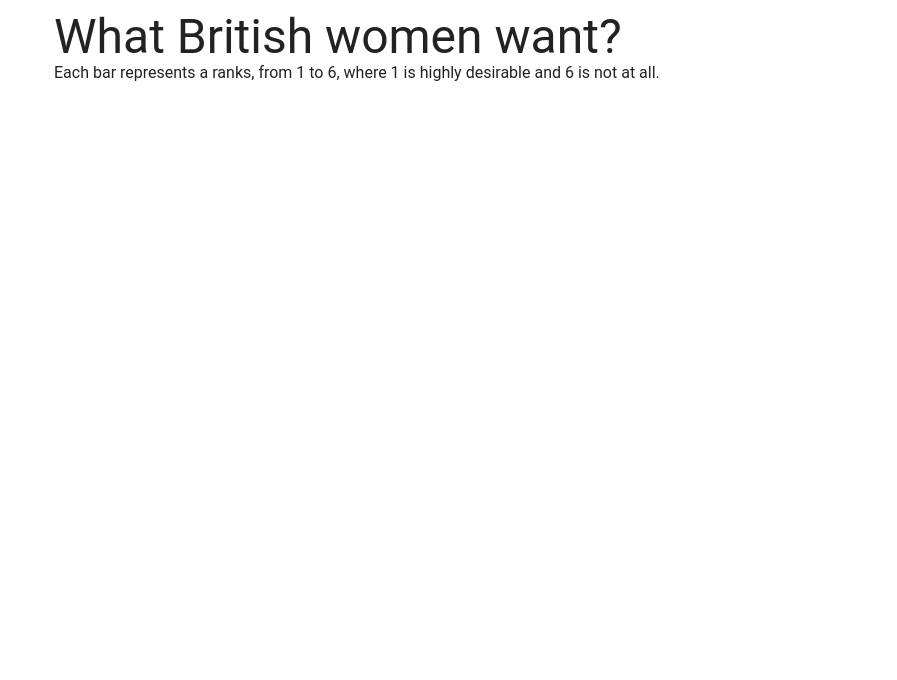
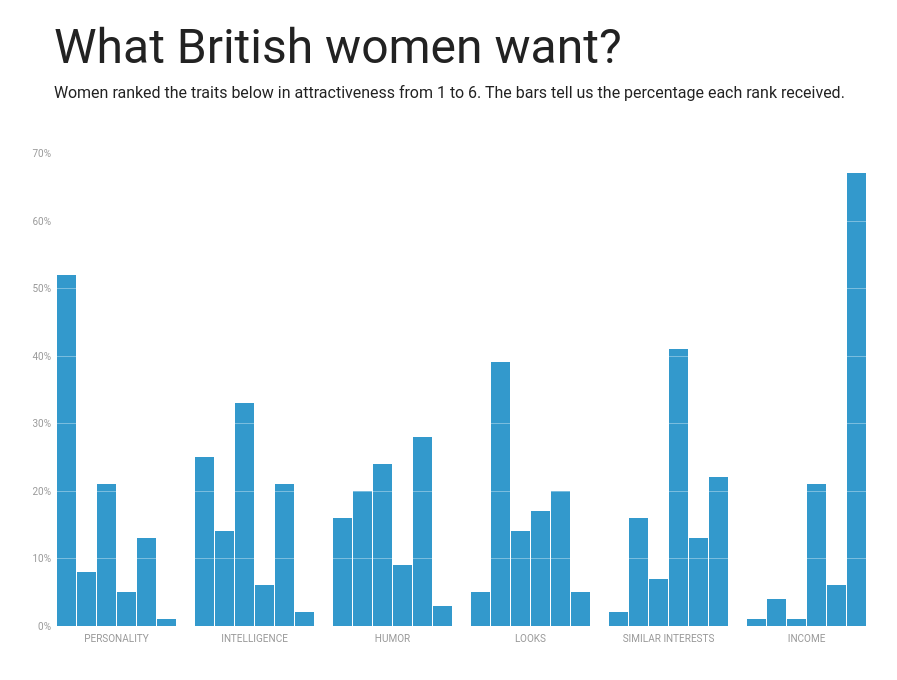
Before and after one commit to robcrock/grouped_bar_chart, a plain HTML site: page index.html in a window 1280 px wide. Shown: the whole page, without its empty margins (29-926 px from the left). Drawn offline with nearby package versions, Linux system fonts and the light colour scheme.

Commit message:
Update category mapping and point to D3v5.

```diff
--- a/chart.js
+++ b/chart.js
@@ -3,7 +3,8 @@ class groupedBarChart {
   constructor(opts) {
 
     this.element = opts.element;
-    this.keys = opts.keys;
+    this.majorCat = opts.majorCat;
+    this.minorCat = opts.minorCat;
     this.data = opts.data;
 
     this.draw();
@@ -15,7 +16,7 @@ class groupedBarChart {
     // Create the parent SVG
     this.width = 900;
     this.height = 648;
-    this.margin = { top: 90, right: 10, bottom: 30, left: 75 };
+    this.margin = { top: 145, right: 10, bottom: 30, left: 75 };
 
     // Give your title and axes some space
     this.innerHeight = this.height - (this.margin.top + this.margin.bottom);
@@ -43,33 +44,31 @@ class groupedBarChart {
     this.plot.append('text')
       .attr("class", "chart title")
       .attr('x', 0)
-      .attr('y', -45)
+      .attr('y', -90)
       .text("What British women want?");
 
     this.plot.append('text')
       .attr("class", "chart subtitle")
       .attr('x', 0)
-      .attr('y', -20)
+      .attr('y', -55)
       .attr("dy", 0)
-      .text("Each bar represents a ranks, from 1 to 6, where 1 is highly desirable and 6 is not at all.");
+      .text("Women ranked the traits below in attractiveness from 1 to 6. The bars tell us the percentage each rank received.")
 
   }
 
   createScales() {
-    // These map our data to positions on the screen
-    // https://github.com/d3/d3-scale
 
     this.x0Scale = d3.scaleBand()
-      .domain(this.keys)
+      .domain(this.majorCat)
       .rangeRound([0, this.innerWidth])
       .paddingInner(0.1);
 
     this.x1Scale = d3.scaleBand()
-      .domain([1,2,3,4,5,6])
+      .domain(this.minorCat)
       .rangeRound([0, this.x0Scale.bandwidth()])
       .padding(0.05);
 
-    const yMax = d3.max(this.data.map(d => d3.max(this.keys.map(key => d[key]))));
+    const yMax = d3.max(this.data.map(d => d3.max(this.majorCat.map(key => d[key]))));
 
     this.yScale = d3.scaleLinear()
       .domain([0, yMax]).nice()
@@ -83,21 +82,10 @@ class groupedBarChart {
       .selectAll("g")
       .data(this.data)
       .enter().append("g")
-        .attr("transform", (d, i) => {
-          return "translate(" + this.x0Scale(this.keys[i]) + ",0)";
-        })
-
-    ///////////////////
-    // LEFT OFF HERE //
-    ///////////////////
+        .attr("transform", (d, i) => `translate( ${this.x0Scale(this.majorCat[i])}, 0)`);
 
     const minorG = majorG.selectAll("rect")
-      .data( (d, i) => this.keys.map( (
-        key => {
-          console.log(({ key: d.rank, value: d[this.keys[i]] }));
-          ({ key: d.rank, value: d[this.keys[i]] })
-        }
-      ) ))
+      .data( d => this.majorCat.map((key, i) => ({ key: this.minorCat[i], value: d[key] })))
       .enter().append("rect")
         .attr("x", d => this.x1Scale(d.key) )
         .attr("y", d => this.yScale(d.value) )
--- a/index.html
+++ b/index.html
@@ -2,9 +2,7 @@
 <html lang="en">
 <head>
   <meta charset="UTF-8">
-  <script src="https://cdnjs.cloudflare.com/ajax/libs/d3/4.10.0/d3.min.js"></script>
-  <script src="https://d3js.org/d3-dsv.v1.min.js"></script>
-  <script src="https://d3js.org/d3-fetch.v1.min.js"></script>
+  <script src="https://d3js.org/d3.v5.min.js"></script>
   <link rel="stylesheet" href="style.css">
   <title>A Simple Grouped Bar Chart</title>
 </head>
```
